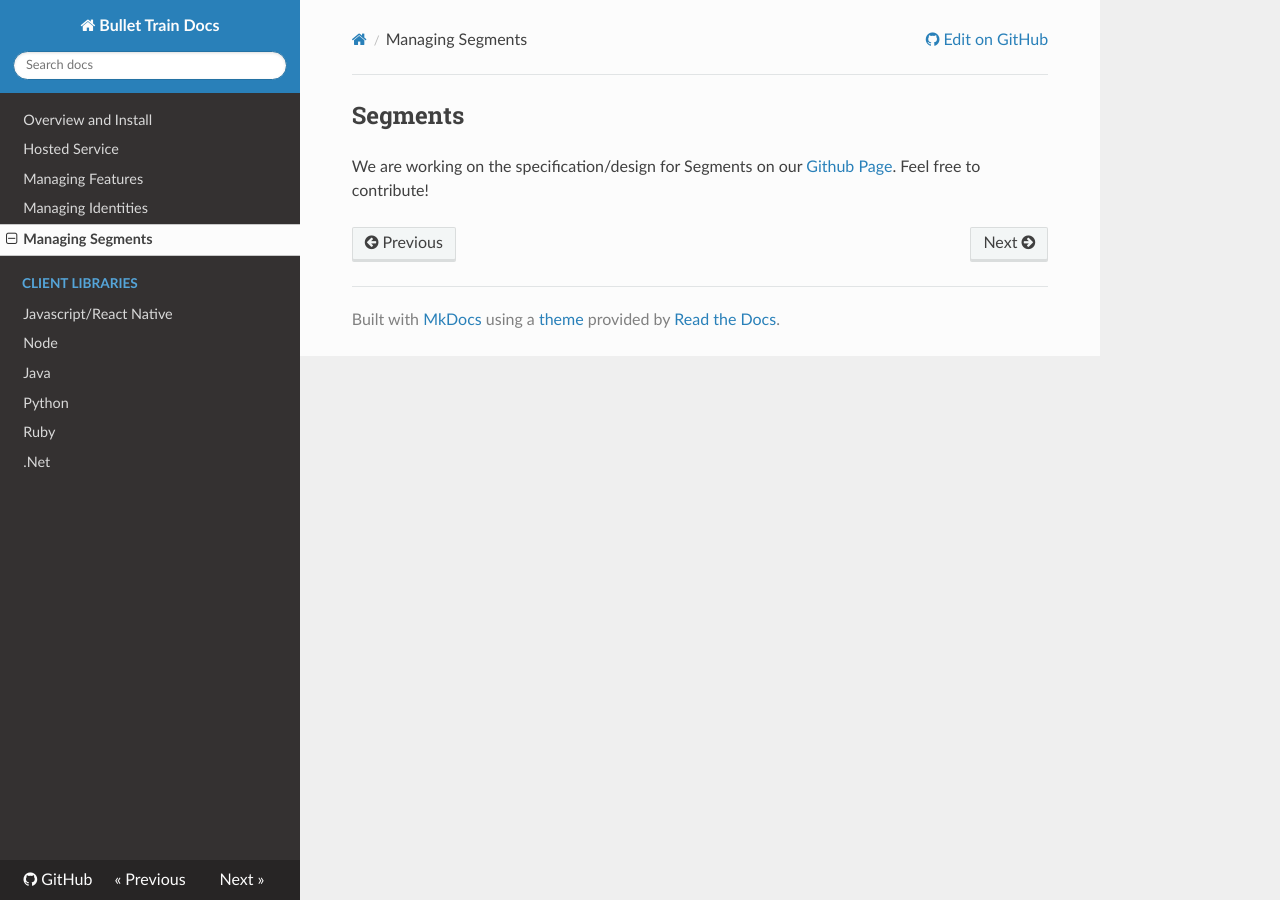
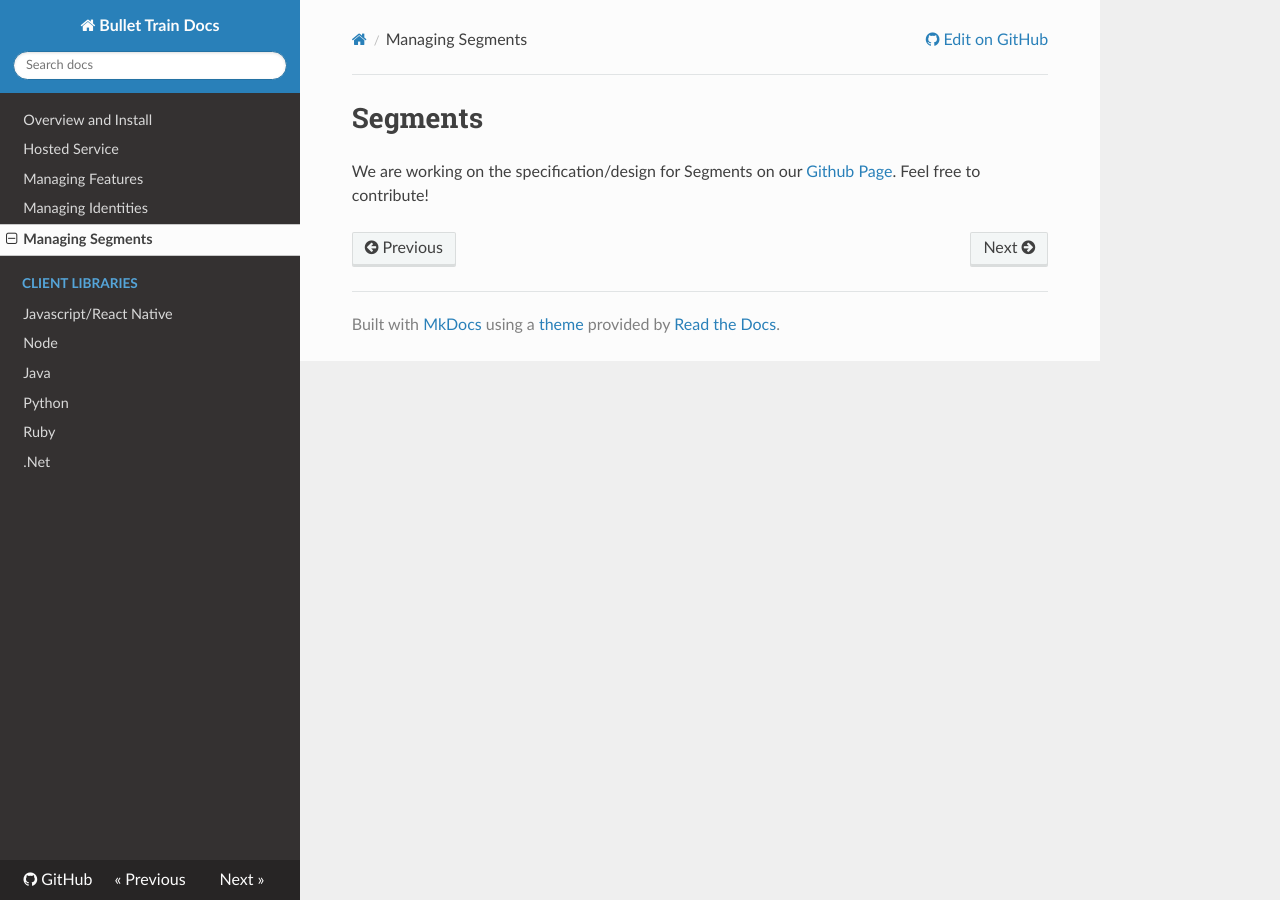
Before and after one commit to Flagsmith/flagsmith-docs, an MkDocs documentation site: the page built from docs/managing-segments.md, in a window 1280 px wide. Built offline with MkDocs 1.6.1, drawn with Linux system fonts in a browser that asks for light colours; nearby versions of some CDN libraries; old or Windows-style settings are respelled for this version of MkDocs.

Commit message:
Fix header

```diff
--- a/docs/managing-segments.md
+++ b/docs/managing-segments.md
@@ -1,3 +1,3 @@
-## Segments
+# Segments
 
 We are working on the specification/design for Segments on our [Github Page](https://github.com/SolidStateGroup/bullet-train-api/wiki/Segments). Feel free to contribute!
```
